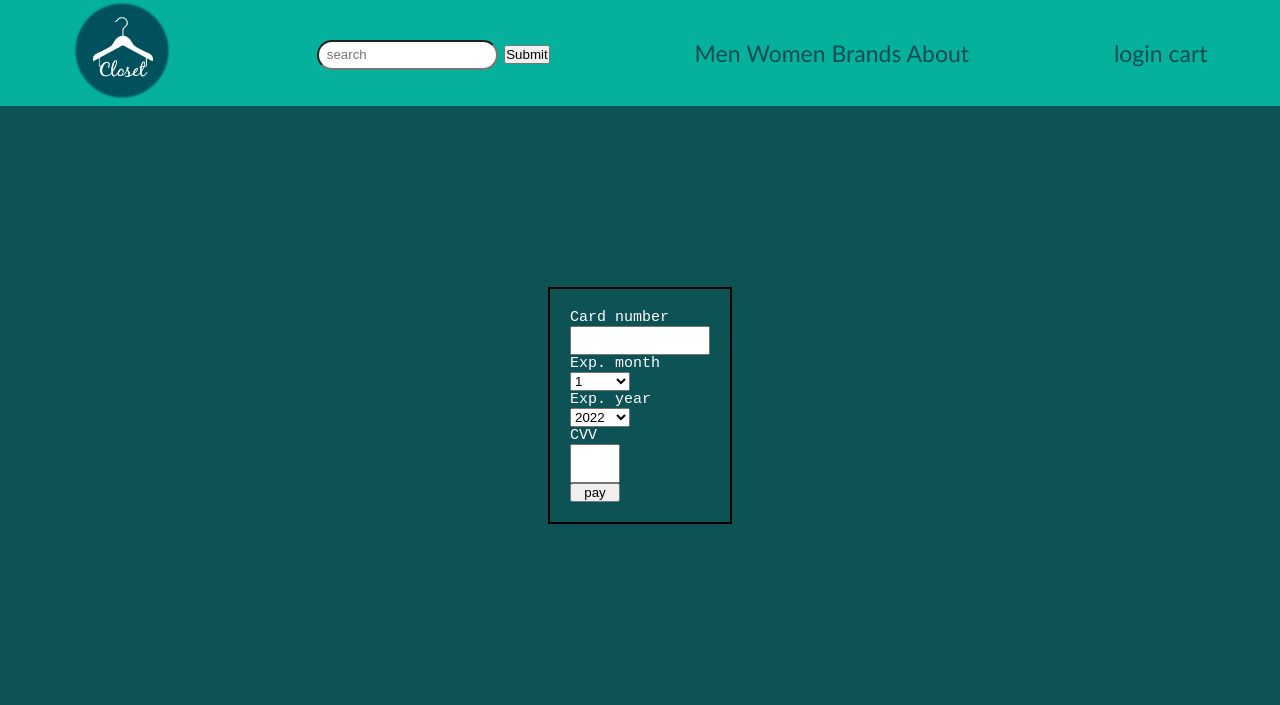
After one commit to LuisJZ2004/clothestore, a Django app: template clothestore/cart/templates/cart/payment.html in a window 1280 px wide. The commit adds this page. Shown: the top 705 px of the page. Run offline with Django 4.2, Linux system fonts and the light colour scheme; the template is opened without the code that fills it: values that come from a table or form of the project are taken from there, others are empty.

Commit message:
cart ready

```diff
--- /dev/null
+++ b/clothestore/cart/forms.py
@@ -0,0 +1,7 @@
+from django import forms
+
+class PaymentForm(forms.Form):
+    card_number = forms.CharField(label='Card number', max_length=16)
+    exp_month = forms.ChoiceField(label='Exp. month', choices=[(i, i) for i in range(1, 13)])
+    exp_year = forms.ChoiceField(label='Exp. year', choices=[(i, i) for i in range(2022, 2032)])
+    cvv = forms.CharField(label='CVV', max_length=3)
--- /dev/null
+++ b/clothestore/cart/static/cart/css/payment_1.css
@@ -0,0 +1,53 @@
+section {
+    height: 75vh;
+    display: flex;
+    justify-content: center;
+    align-items: center;
+}
+
+section h1 {
+    padding: 20px;
+    font-family: 'Gill Sans', 'Gill Sans MT', Calibri, 'Trebuchet MS', sans-serif;
+    font-size: 2.0rem;
+    color: rgb(238, 243, 247);
+}
+
+section div {
+    min-height: 237px;
+    max-height: 300px;
+    padding: 20px;
+    border: 2px solid black;
+    max-width: 500px;
+    display: flex;
+    flex-direction: column;
+}
+
+section div h1{
+    color: rgb(231, 77, 77);
+    font-size: 1.5rem;
+}
+
+label {
+    font-size: 1.5rem;
+    font-family: 'Courier New', Courier, monospace;
+    color: white;
+    max-width: 100px;
+}
+
+#id_card_number {
+    padding: 5px;
+    width: 140px;
+}
+
+#id_cvv {
+    padding: 10px;
+    width:50px;
+}
+
+select {
+    width: 60px;
+}
+
+form button {
+    width: 50px;
+}
--- a/clothestore/cart/templates/cart/cart.html
+++ b/clothestore/cart/templates/cart/cart.html
@@ -11,7 +11,7 @@
     <div class="cart-header">
         <h2>total price: {{total_price}}</h2>
         <h1> Your cart</h1>
-        <a href="#">
+        <a href="{% url 'cart:payment_path' %}">
             <button>pay</button>
         </a>
     </div>
--- /dev/null
+++ b/clothestore/cart/templates/cart/payment.html
@@ -0,0 +1,34 @@
+{% extends '../home/base_layout.html' %}
+{% load static %}
+{% block styles %}
+<link rel="stylesheet" href="{% static 'cart/css/payment_1.css' %}">
+{% endblock styles %}
+
+{% block content %}
+    <form class="payment-form" action="{% url 'cart:payment_path' %}" method="POST">
+        {% csrf_token %}
+        <section>
+            {% if confirm_message %}
+            <h1 class="message">Your purchase has been successful</h1>
+            {% else %}
+
+            <div>
+                {% if number_error %}
+                <h1>Please, make sure you are typing the right numbers</h1>
+                {% endif %}
+                <label for="id_card_number">{{ form.card_number.label }}</label>
+                {{ form.card_number }}
+                <label for="id_exp_month">{{ form.exp_month.label }}</label>
+                {{ form.exp_month }}
+                <label for="id_exp_year">{{ form.exp_year.label }}</label>
+                {{ form.exp_year }}
+                <label for="id_cvv">{{ form.cvv.label }}</label>
+                {{ form.cvv }}
+                <button type="submit">pay</button>
+            </div>
+            {% endif %}
+        </section>
+
+    </form>
+    {{errors}}
+{% endblock content %}
--- a/clothestore/cart/urls.py
+++ b/clothestore/cart/urls.py
@@ -3,10 +3,11 @@ from django.urls import path
 from django.contrib.auth.decorators import login_required
 
 # This app
-from .views import CartView, DeleteProductView
+from .views import CartView, DeleteProductView, payment_view
 
 app_name="cart"
 urlpatterns = [
     path("", login_required(CartView.as_view()), name="cart_path"),
     path("delete/", login_required(DeleteProductView.as_view()), name="delete_product_path"),
+    path("payment/", login_required(payment_view), name="payment_path"),
 ]
```
Also changed, not shown: clothestore/cart/views.py (+38 -0 lines).
